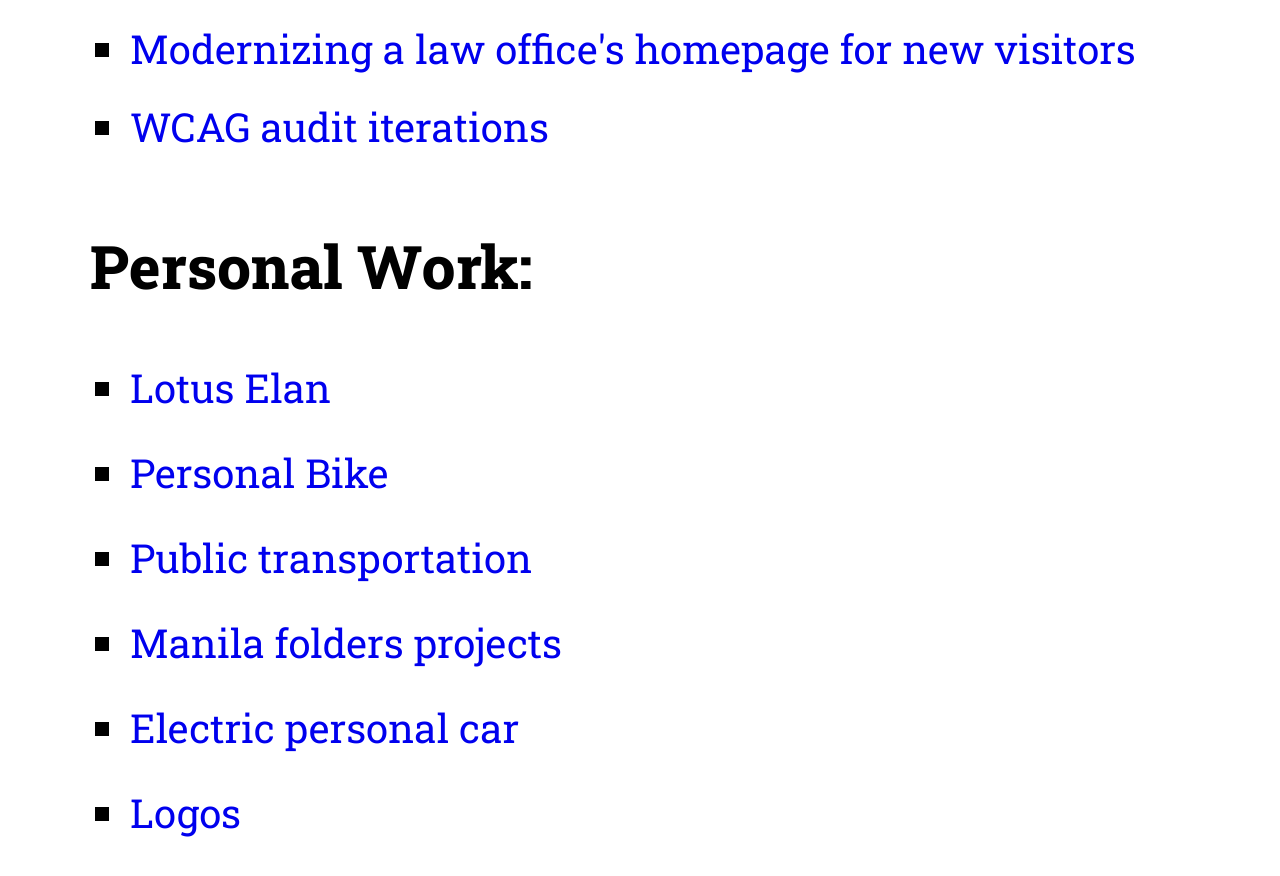
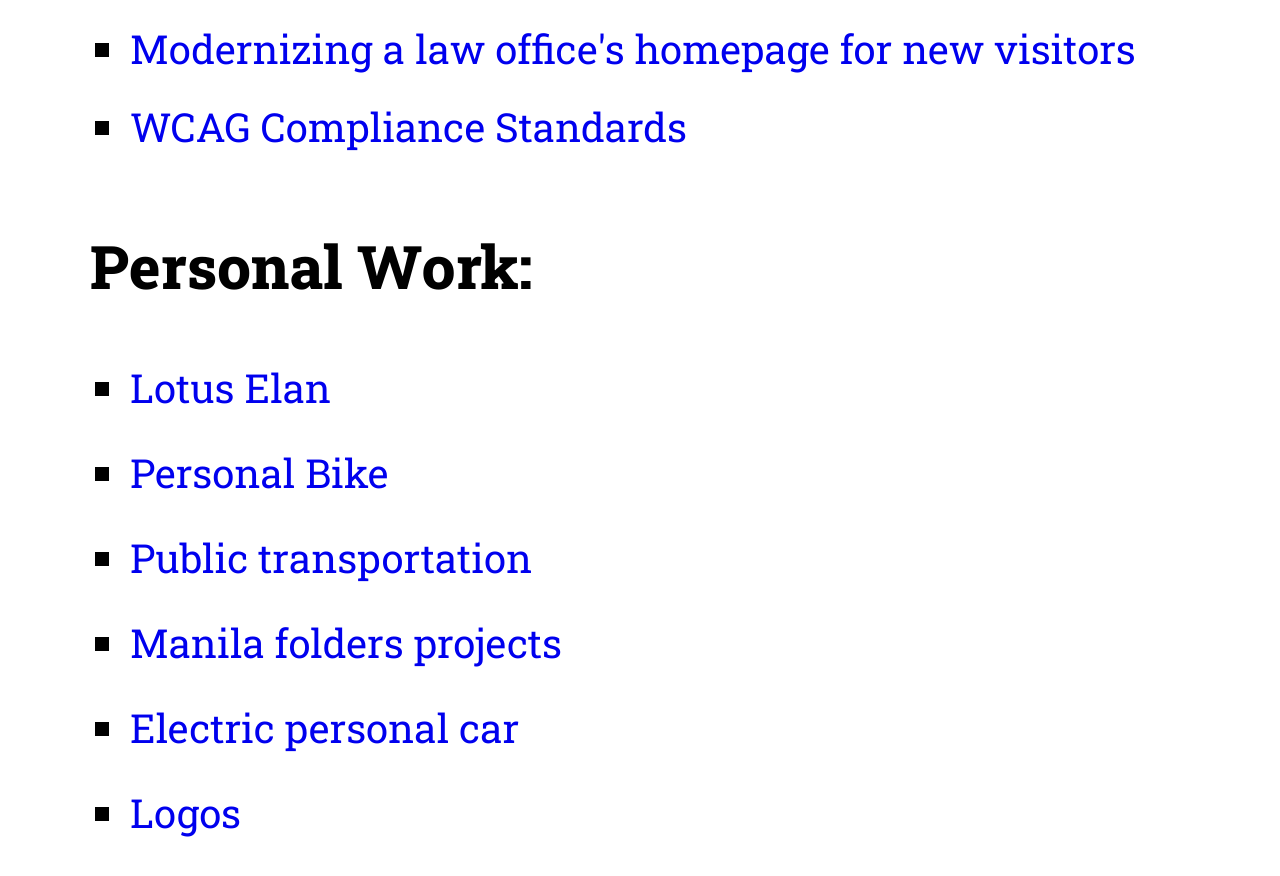
Before and after one commit to jbaileystudio/jbaileystudio.github.io, a plain HTML site: page index.html in a window 1280 px wide. Shown: the part 1950-2826 px from the top of the page. Drawn offline with Linux system fonts and the light colour scheme.

Commit message:
Update index.html

```diff
--- a/index.html
+++ b/index.html
@@ -25,7 +25,7 @@
       <li><a href="#mclanahan">User behavior analysis to enhance an outdated desktop and mobile experience</a></li>
       <li><a href="#aspentech">Clarifying an asset optimization companies complex web experience</a></li>
       <li><a href="#sugarman">Modernizing a law office's homepage for new visitors</a></li>
-      <li><a href="#skillsoft">WCAG audit iterations</a></li>
+      <li><a href="https://docs.google.com/document/d/14iAxH2MQvADpy_6NVJnzg9pf4DyjUGpqVaFwjv5zH1k/edit?usp=sharing">WCAG Compliance Standards</a></li>
     </ul>
   <h3 id="Personal_Work">Personal Work:</h3>
     <ul id="play_list">
```
